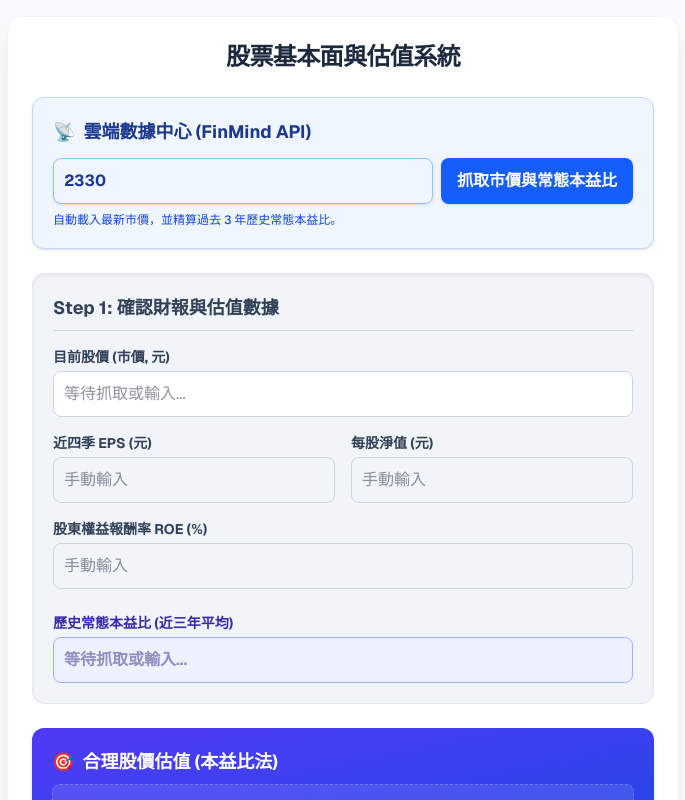
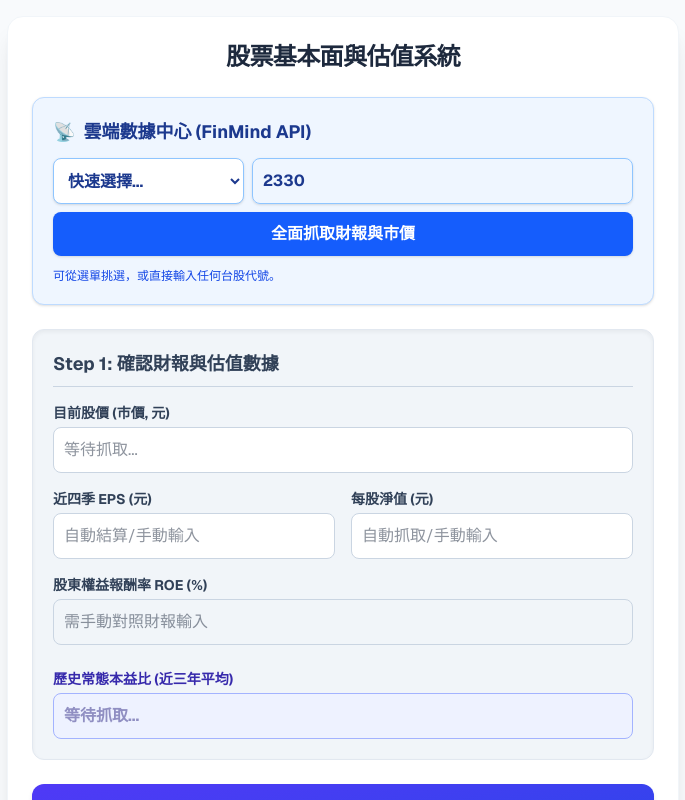
Before and after one commit to Alvin-pq/stock-calculator, a Next.js app: page / in a window 1280 px wide. Shown: the top 800 px of the page, without its empty margins (297-982 px from the left). Built offline with nearby package versions, Linux system fonts and the light colour scheme.

Commit message:
Add dropdown for popular stocks and fix data fetching logic

```diff
--- a/src/app/page.tsx
+++ b/src/app/page.tsx
@@ -1,18 +1,37 @@
 'use client';
 import { useState } from 'react';
+
+// 新增：常用熱門股票清單
+const popularStocks = [
+  { id: '2330', name: '台積電' },
+  { id: '2317', name: '鴻海' },
+  { id: '2454', name: '聯發科' },
+  { id: '2308', name: '台達電' },
+  { id: '2881', name: '富邦金' },
+  { id: '2891', name: '中信金' },
+  { id: '2603', name: '長榮' },
+  { id: '2002', name: '中鋼' },
+];
 
 export default function StockCalculator() {
   const [stockId, setStockId] = useState('2330');
   const [isLoading, setIsLoading] = useState(false);
 
-  // 【修正重點 1】將預設值全部改為字串空白 ''，避免一開始顯示假數字
   const [price, setPrice] = useState<number | string>('');
   const [eps, setEps] = useState<number | string>('');
   const [bvps, setBvps] = useState<number | string>('');
   const [roe, setRoe] = useState<number | string>('');
   const [histPe, setHistPe] = useState<number | string>('');
 
-  // 一鍵抓取所有數據
+  const getLatestFinancialValue = (data: any[], subjectType: string) => {
+    const filtered = data.filter((d: any) => d.type.includes(subjectType));
+    if (filtered.length > 0) {
+      filtered.sort((a, b) => new Date(b.date).getTime() - new Date(a.date).getTime());
+      return filtered[0].value;
+    }
+    return null;
+  };
+
   const fetchAllData = async () => {
     if (!stockId) {
       alert('請先輸入股票代號');
@@ -22,13 +41,18 @@ export default function StockCalculator() {
     setIsLoading(true);
     try {
       const today = new Date();
+
       const past14Days = new Date();
       past14Days.setDate(today.getDate() - 14);
+      const date14Str = past14Days.toISOString().split('T')[0];
+
       const past3Years = new Date();
       past3Years.setFullYear(today.getFullYear() - 3);
+      const date3YrStr = past3Years.toISOString().split('T')[0];
 
-      const date14Str = past14Days.toISOString().split('T')[0];
-      const date3YrStr = past3Years.toISOString().split('T')[0];
+      const past2Years = new Date();
+      past2Years.setFullYear(today.getFullYear() - 2);
+      const date2YrStr = past2Years.toISOString().split('T')[0];
 
       // A. 抓取最新收盤價
       const priceRes = await fetch(`https://api.finmindtrade.com/api/v4/data?dataset=TaiwanStockPrice&data_id=${stockId}&start_date=${date14Str}`);
@@ -41,40 +65,68 @@ export default function StockCalculator() {
         throw new Error('找不到股價資料');
       }
 
-      // B. 抓取歷史本益比並計算「三年平均」
+      // B. 抓取歷史本益比
       const perRes = await fetch(`https://api.finmindtrade.com/api/v4/data?dataset=TaiwanStockPER&data_id=${stockId}&start_date=${date3YrStr}`);
       const perResult = await perRes.json();
 
       if (perResult.msg === 'success' && perResult.data.length > 0) {
-        // 過濾掉異常極端值
         const validPEs = perResult.data.map((d: any) => d.PER).filter((pe: number) => pe > 0 && pe < 100);
         if (validPEs.length > 0) {
-          const sumPE = validPEs.reduce((a: number, b: number) => a + b, 0);
-          const avgPE = sumPE / validPEs.length;
+          const avgPE = validPEs.reduce((a: number, b: number) => a + b, 0) / validPEs.length;
           setHistPe(Number(avgPE.toFixed(2)));
         }
       }
 
-      alert(`✅ 成功載入 ${stockId} 最新市價與歷史平均本益比！\n\n⚠️ 提醒：為了確保估值準確，請務必手動查閱財報網站，填入該公司最新的「近四季 EPS」與「每股淨值」。`);
+      // C. 抓取財務報表
+      const finRes = await fetch(`https://api.finmindtrade.com/api/v4/data?dataset=TaiwanStockFinancialStatements&data_id=${stockId}&start_date=${date2YrStr}`);
+      const finResult = await finRes.json();
+
+      let epsMessage = "";
+      if (finResult.msg === 'success' && finResult.data.length > 0) {
+        const finData = finResult.data;
+
+        const latestBvps = getLatestFinancialValue(finData, '每股參考淨值') || getLatestFinancialValue(finData, '每股淨值');
+        if (latestBvps) setBvps(Number(latestBvps).toFixed(2));
+
+        const epsRecords = finData.filter((d: any) => d.type.includes('基本每股盈餘'));
+        if (epsRecords.length > 0) {
+          const uniqueDates = Array.from(new Set(epsRecords.map((d: any) => d.date))).sort((a: any, b: any) => new Date(b).getTime() - new Date(a).getTime());
+
+          let ttmEps = 0;
+          let quartersFound = 0;
+
+          for (let i = 0; i < Math.min(4, uniqueDates.length); i++) {
+            const record = epsRecords.find((d: any) => d.date === uniqueDates[i]);
+            if (record) {
+              ttmEps += record.value;
+              quartersFound++;
+            }
+          }
+
+          if (ttmEps > 0) {
+            setEps(Number(ttmEps.toFixed(2)));
+            epsMessage = `\n📊 成功結算近 ${quartersFound} 季 EPS 總和：${ttmEps.toFixed(2)} 元`;
+          }
+        }
+      }
+
+      alert(`✅ 成功載入 ${stockId} 數據！${epsMessage}`);
 
     } catch (error) {
       console.error('API 呼叫失敗:', error);
-      alert('⚠️ 抓取資料發生錯誤，請確認股票代號是否正確，或稍後再試。');
+      alert('⚠️ 抓取資料發生錯誤，請確認股票代號是否正確。');
     } finally {
       setIsLoading(false);
     }
   };
 
-  // 【修正重點 2】安全轉型與防呆邏輯
   const numPrice = Number(price) || 0;
   const numEps = Number(eps) || 0;
   const numBvps = Number(bvps) || 0;
   const numHistPe = Number(histPe) || 0;
 
-  // 判斷是否具備足夠的資料進行估值
   const isDataReady = numPrice > 0 && numEps > 0 && numHistPe > 0;
 
-  // 核心計算
   const pe = numEps > 0 ? numPrice / numEps : 0;
   const pb = numBvps > 0 ? numPrice / numBvps : 0;
   const reasonablePrice = numEps * numHistPe;
@@ -91,23 +143,39 @@ export default function StockCalculator() {
             <h2 className="text-lg font-bold text-blue-900 mb-3 flex items-center gap-2">
               <span>📡</span> 雲端數據中心 (FinMind API)
             </h2>
+
+            {/* 新增：選單與輸入框的組合設計 */}
+            <div className="flex flex-col gap-2 mb-3">
               <div className="flex gap-2">
+                <select
+                  onChange={e => {
+                    if(e.target.value) setStockId(e.target.value);
+                  }}
+                  className="block w-1/3 rounded-lg border-blue-300 shadow-sm focus:border-blue-600 focus:ring-blue-600 p-2.5 border font-bold text-blue-900 bg-white"
+                >
+                  <option value="">快速選擇...</option>
+                  {popularStocks.map(stock => (
+                    <option key={stock.id} value={stock.id}>{stock.id} {stock.name}</option>
+                  ))}
+                </select>
                 <input
                   type="text"
                   value={stockId}
                   onChange={e => setStockId(e.target.value)}
-                placeholder="輸入台股代號 (例: 2330)"
-                className="block w-full rounded-lg border-blue-300 shadow-sm focus:border-blue-600 focus:ring-blue-600 p-2.5 border font-bold text-blue-900"
+                  placeholder="或手動輸入代號"
+                  className="block w-2/3 rounded-lg border-blue-300 shadow-sm focus:border-blue-600 focus:ring-blue-600 p-2.5 border font-bold text-blue-900"
                 />
+              </div>
               <button
                 onClick={fetchAllData}
                 disabled={isLoading}
-                className="bg-blue-600 hover:bg-blue-700 text-white font-bold py-2.5 px-4 rounded-lg shadow transition-colors disabled:bg-blue-400 whitespace-nowrap"
+                className="w-full bg-blue-600 hover:bg-blue-700 text-white font-bold py-2.5 px-4 rounded-lg shadow transition-colors disabled:bg-blue-400"
               >
-                {isLoading ? '運算中...' : '抓取市價與常態本益比'}
+                {isLoading ? '運算中...' : '全面抓取財報與市價'}
               </button>
             </div>
-            <p className="text-xs text-blue-700 mt-2 font-medium">自動載入最新市價，並精算過去 3 年歷史常態本益比。</p>
+
+            <p className="text-xs text-blue-700 mt-2 font-medium">可從選單挑選，或直接輸入任何台股代號。</p>
           </div>
 
           {/* 輸入區 */}
@@ -116,25 +184,25 @@ export default function StockCalculator() {
             <div className="space-y-4">
               <div>
                 <label className="block text-sm font-bold text-slate-700 mb-1">目前股價 (市價, 元)</label>
-                <input type="number" value={price} onChange={e => setPrice(e.target.value)} placeholder="等待抓取或輸入..." className="block w-full rounded-lg border-slate-300 p-2.5 border bg-white" />
+                <input type="number" value={price} onChange={e => setPrice(e.target.value)} placeholder="等待抓取..." className="block w-full rounded-lg border-slate-300 p-2.5 border bg-white" />
               </div>
               <div className="grid grid-cols-2 gap-4">
                 <div>
                   <label className="block text-sm font-bold text-slate-700 mb-1">近四季 EPS (元)</label>
-                  <input type="number" value={eps} onChange={e => setEps(e.target.value)} placeholder="手動輸入" className="block w-full rounded-lg border-slate-300 p-2.5 border" />
+                  <input type="number" value={eps} onChange={e => setEps(e.target.value)} placeholder="自動結算/手動輸入" className="block w-full rounded-lg border-slate-300 p-2.5 border bg-white" />
                 </div>
                 <div>
                   <label className="block text-sm font-bold text-slate-700 mb-1">每股淨值 (元)</label>
-                  <input type="number" value={bvps} onChange={e => setBvps(e.target.value)} placeholder="手動輸入" className="block w-full rounded-lg border-slate-300 p-2.5 border" />
+                  <input type="number" value={bvps} onChange={e => setBvps(e.target.value)} placeholder="自動抓取/手動輸入" className="block w-full rounded-lg border-slate-300 p-2.5 border bg-white" />
                 </div>
               </div>
               <div>
                 <label className="block text-sm font-bold text-slate-700 mb-1">股東權益報酬率 ROE (%)</label>
-                <input type="number" value={roe} onChange={e => setRoe(e.target.value)} placeholder="手動輸入" className="block w-full rounded-lg border-slate-300 p-2.5 border" />
+                <input type="number" value={roe} onChange={e => setRoe(e.target.value)} placeholder="需手動對照財報輸入" className="block w-full rounded-lg border-slate-300 p-2.5 border" />
               </div>
               <div className="pt-2">
                 <label className="block text-sm font-bold text-indigo-800 mb-1">歷史常態本益比 (近三年平均)</label>
-                <input type="number" value={histPe} onChange={e => setHistPe(e.target.value)} placeholder="等待抓取或輸入..." className="block w-full rounded-lg border-indigo-300 p-2.5 border bg-indigo-50 font-bold text-indigo-900" />
+                <input type="number" value={histPe} onChange={e => setHistPe(e.target.value)} placeholder="等待抓取..." className="block w-full rounded-lg border-indigo-300 p-2.5 border bg-indigo-50 font-bold text-indigo-900" />
               </div>
             </div>
           </div>
```
Lines whose indentation alone changed are shown as unchanged.
